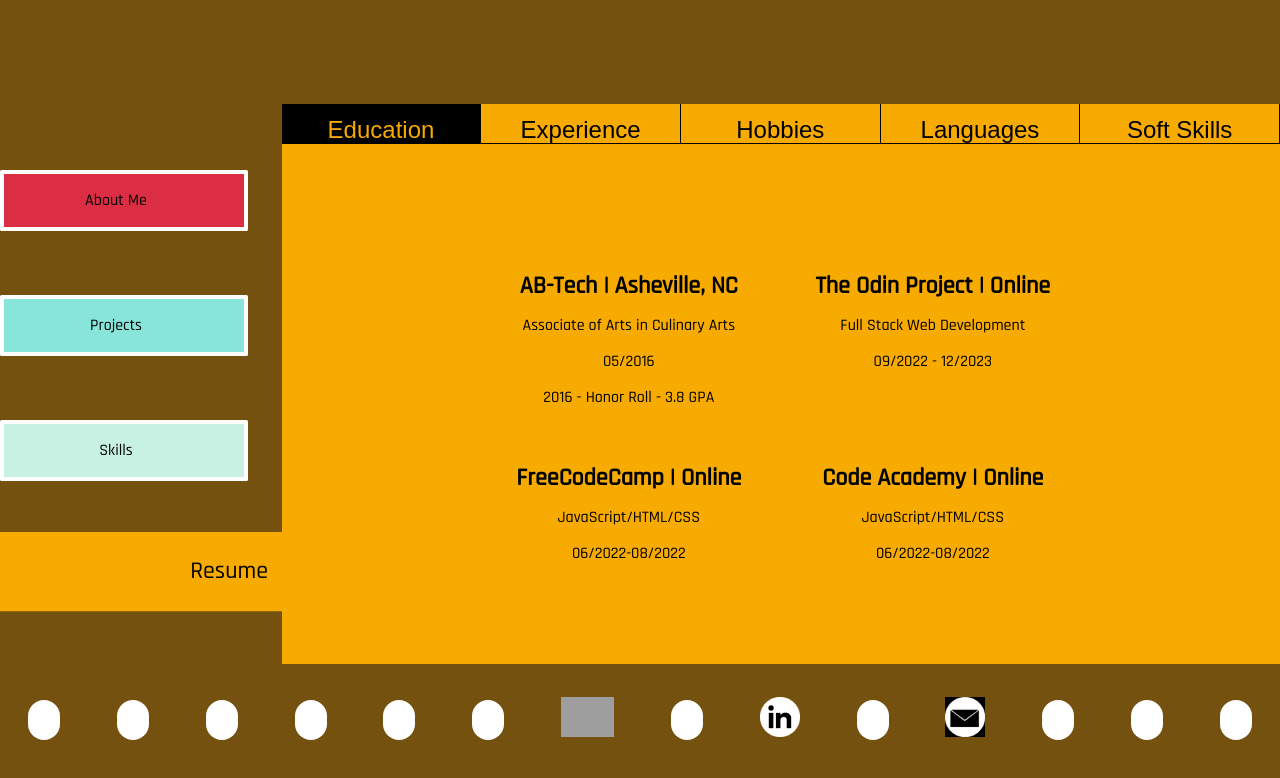
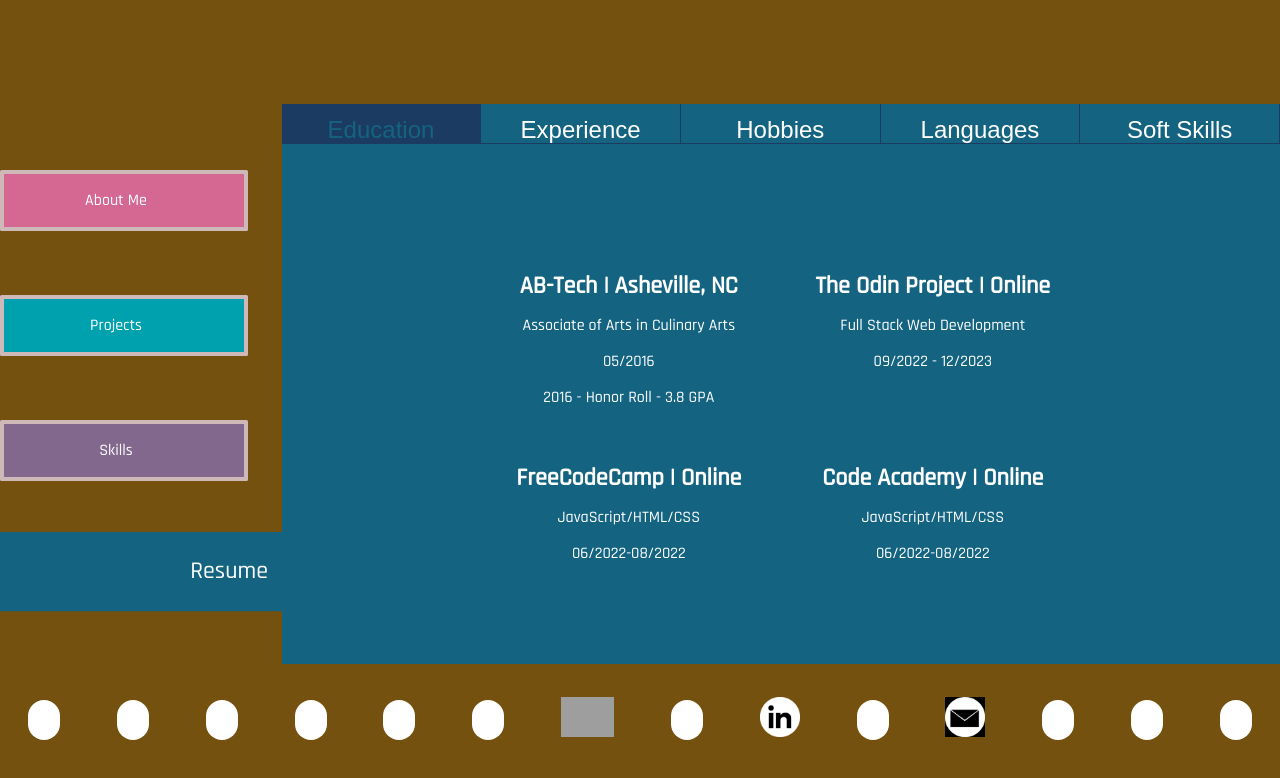
Before and after one commit to patrickmctighe/portfolio, a React (Vite) app: page /resume in a window 1280 px wide. Shown: the top 778 px of the page. Built offline with nearby package versions, Linux system fonts and the light colour scheme; grey boxes are pictures that could not be loaded; a web font is replaced by a local one.

Commit message:
css-change

```diff
--- a/src/index.css
+++ b/src/index.css
@@ -1,6 +1,6 @@
 /*Global*/
 body{
-  background-color: black;
+  background-color: #1C3B62;
   color: white;
   font-family: 'Rajdhani', sans-serif;
 
@@ -11,7 +11,7 @@
 /*xs*/
 @media (max-width:639px){
   body{
-    background-color:black;
+    background-color:#1C3B62;
   };
 }
 
@@ -47,6 +47,6 @@
 /*2xl*/
 @media (min-width:1536px){
   body{
-    background-color:black;
+    background-color:#1C3B62;
   };
 }
--- a/src/styles/about.css
+++ b/src/styles/about.css
@@ -1,5 +1,5 @@
 .aboutMain{
-    background-color: #db2d43;
+    background-color: #D46892;
     width:100%;
     height:100%;
     display:flex;
@@ -24,12 +24,12 @@
     text-decoration: none;
     color:white;
     font-size: 1.7rem;
-    background-color: brown;
+    background-color: #a8647e;
     padding:.6em
   }
 
   .letterRec:hover{
-    background-color: #920518;
+    background-color: #e4588e;
     color:white;
     transition: 0.5s;
     transform: scale(1.1);
--- a/src/styles/education.css
+++ b/src/styles/education.css
@@ -4,7 +4,7 @@
     align-items: center;
     justify-content: center;
     flex-direction: column;
-    color:black;
+    color:white;
     padding-top:3em
   }
   .educationMainContainer{
@@ -33,7 +33,7 @@
     align-items: center;
     justify-content: center;
     flex-direction: column;
-    color:black;
+    color:white;
     padding-top: 0em;
   }
   .educationMainContainer{
--- a/src/styles/footer.css
+++ b/src/styles/footer.css
@@ -24,23 +24,25 @@
   }
 
   .about {
-    background-color:#db2d43;
+    background-color:#D46892;
     transition: background-color 0.5s; /* Add this */
   }
 
   .projects {
-    background-color: #87e5da;
+    background-color: #00A1AE;
     transition: background-color 0.5s; /* Add this */
   }
 
   .skills {
-    background-color:#c7f2e3;
+    background-color:#83688E;
     transition: background-color 0.5s; /* Add this */
   }
 
   .resume {
-    background-color: #f7aa00;
-    tr
+    background-color: #146481;
+    transition: background-color 0.5s;
+  }
+
 
 
  /*xs*/
--- a/src/styles/languages.css
+++ b/src/styles/languages.css
@@ -7,7 +7,7 @@
     justify-content: center;
     flex-direction: column;
     gap:2em;
-    color:black;
+    color:white;
     flex:1;
     overflow: auto;
   }
@@ -44,7 +44,7 @@
     justify-content: center;
     flex-direction: column;
     gap:.1em;
-    color:black;
+    color: white;
     flex:1;
     overflow: auto;
   }
--- a/src/styles/nav.css
+++ b/src/styles/nav.css
@@ -8,24 +8,24 @@
 
   }
   #aboutLink{
-    background-color:#db2d43;
-   color: black;
+    background-color:#D46892;
+   color: white;
    text-decoration: none;
 
   }
   #projectsLink{
-    background-color: #87e5da;
-   color:black;
+    background-color: #00A1AE;
+   color:white;
    text-decoration: none;
   }
   #skillsLink{
-    background-color:#c7f2e3;
-   color:black;
+    background-color:#83688E;
+   color:white;
    text-decoration: none;
   }
   #resumeLink{
-    background-color: #f7aa00;
-   color:black;
+    background-color:#146481;
+   color:white;
    text-decoration: none;
   }
 
@@ -39,7 +39,7 @@
     justify-content: center;
     padding: 1em;
     padding-right: 2em;
-    border: .25em solid white;
+    border: .25em solid rgb(207, 184, 184);
     border-radius: .1em;
     flex:1;
     transition: 0.5s;
--- a/src/styles/projectpages.css
+++ b/src/styles/projectpages.css
@@ -1,9 +1,9 @@
 
 .individualProjectMain{
-    background-color: #87e5da;
+    background-color: #00A1AE;
     width: 100%;
     height: 100%;
-    color:black;
+    color:white;
     display:flex;
     align-items:center;
     justify-content: center;
--- a/src/styles/projects.css
+++ b/src/styles/projects.css
@@ -1,10 +1,11 @@
 .projectsMain {
-    background-color: #87e5da;
+    background-color: #00A1AE;
     width: 100%;
     height: 100%;
    display: flex;
     align-items: center;
     justify-content: center;
+    color:white;
   }
   .projectsMainContainer{
     display: grid;
@@ -47,7 +48,7 @@
   }
 
   .projTitle{
-    color:black;
+    color:white;
 
   }
 
@@ -55,13 +56,13 @@
  /*xs*/
  @media (max-width:639px){
   .projectsMain {
-    background-color: #87e5da;
+    background-color: #00A1AE;
     width: 100%;
     height: 100%;
     z-index:1;
   }
   .projectsMainContainer {
-    background-color: #87e5da;
+    background-color: #00A1AE;
     width: 100%;
     height: 100%;
     display: flex;
--- a/src/styles/resume.css
+++ b/src/styles/resume.css
@@ -1,9 +1,9 @@
 /*Resume*/
 .resumeMain{
-    background-color: #f7aa00;
+    background-color: #146481;
     width:100%;
     height:100%;
-    color:black;
+    color:white;
     display:flex;
     align-items: center;
     justify-content: flex-start;
@@ -21,9 +21,9 @@
   }
 
   .resumeButton{
-    background-color: #f7aa00;
-    color:black;
-    border: 1px solid black;
+    background-color: #146481;
+    color:white;
+    border: 1px solid #1C3B62;
     border-left: none;
     border-top:none;
     padding: .5em;
@@ -34,14 +34,14 @@
     font-size: 1.5rem;
   }
   .resumeButtonActive {
-    background-color: black;
-    color: #f7aa00;
+    background-color:#1C3B62;
+    color: #146481;
     transition: 0.5s;
 
   }
   .resumeButton:hover{
-    background-color: black;
-    color: #f7aa00;
+    background-color: #1C3B62;
+    color: #146481;
     transition: 0.5s ;
 
   }
@@ -51,10 +51,10 @@
 @media (max-width:639px){
 
   .resumeMain{
-    background-color: #f7aa00;
+    background-color: #146481;
     width:100%;
     height:100%;
-    color:black;
+    color: white;
     display:flex;
     align-items: center;
     justify-content: flex-start;
@@ -72,9 +72,9 @@
   }
 
   .resumeButton{
-    background-color: #f7aa00;
+    background-color: #146481;
     color:black;
-    border: 1px solid black;
+    border: 1px solid #1C3B62;
     border-top:none;
 
     padding: .5em;
@@ -86,13 +86,13 @@
   }
   .resumeButtonActive {
     background-color: black;
-    color: #f7aa00;
+    color: #146481;
     transition: 0.5s;
 
   }
   .resumeButton:hover{
     background-color: black;
-    color: #f7aa00;
+    color: #146481;
     transition: 0.5s ;
 
   }
--- a/src/styles/skills.css
+++ b/src/styles/skills.css
@@ -1,12 +1,12 @@
 /*skils*/
 .skillsMain{
-    background-color: #c7f2e3;
+    background-color: #83688E;
     width:100%;
     height:100%;
     display:flex;
     align-items: center;
     justify-content: center;
-    color:black;
+    color:white;
     gap:4.5em
   }
   .skillsExplination{
@@ -21,7 +21,7 @@
   gap:2em
   }
   .skillsImgsMain{
-    background-color: #c7f2e3;
+    background-color: #83688E;
 
     display: grid;
     grid-template-columns:12vh 12vh 12vh 12vh 12vh ;
@@ -32,7 +32,7 @@
   }
 
   .skillComp{
-    color:black;
+    color:white;
     display:flex;
     align-items: center;
     justify-content: center;
@@ -87,7 +87,7 @@
   }
 
   .skillComp{
-    color:black;
+    color:white;
     display:flex;
     align-items: center;
     justify-content: center;
```
Also changed, not shown: 1 other file (tests, documents, lock files or other folders).
